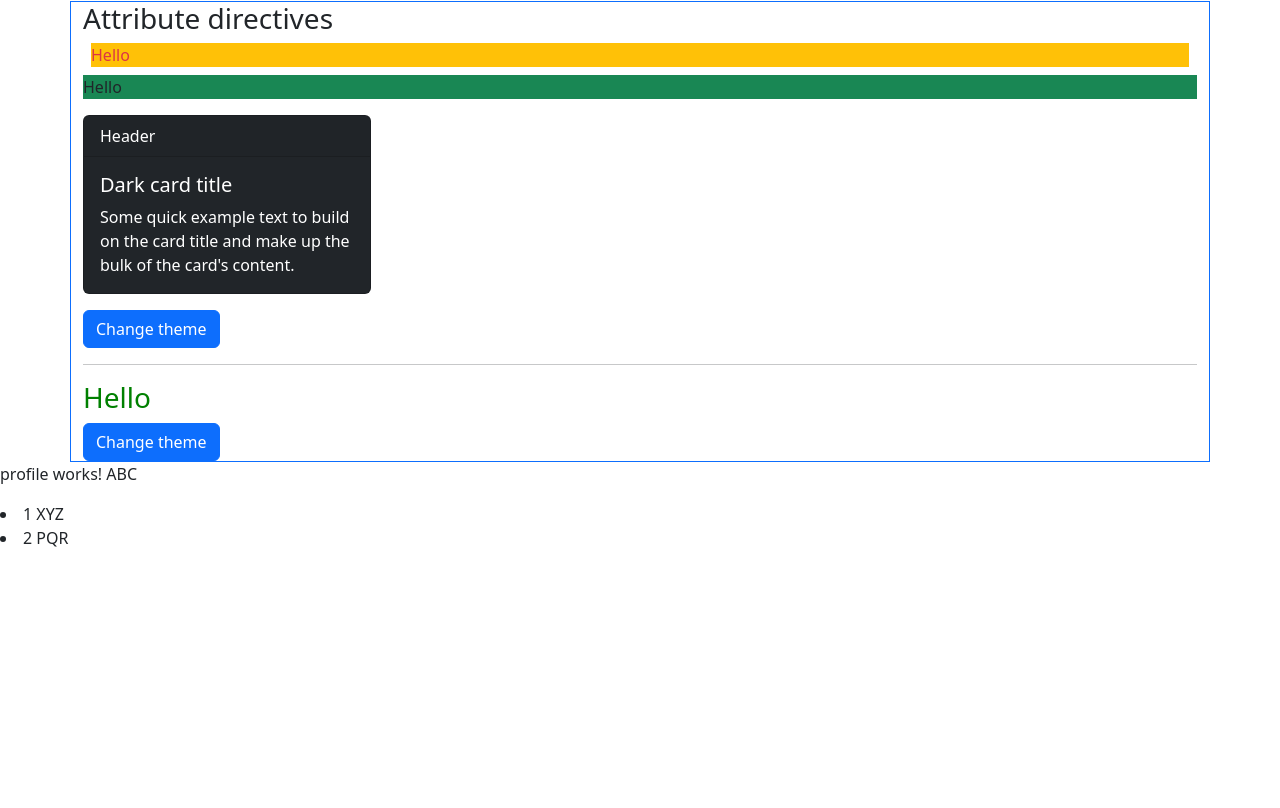
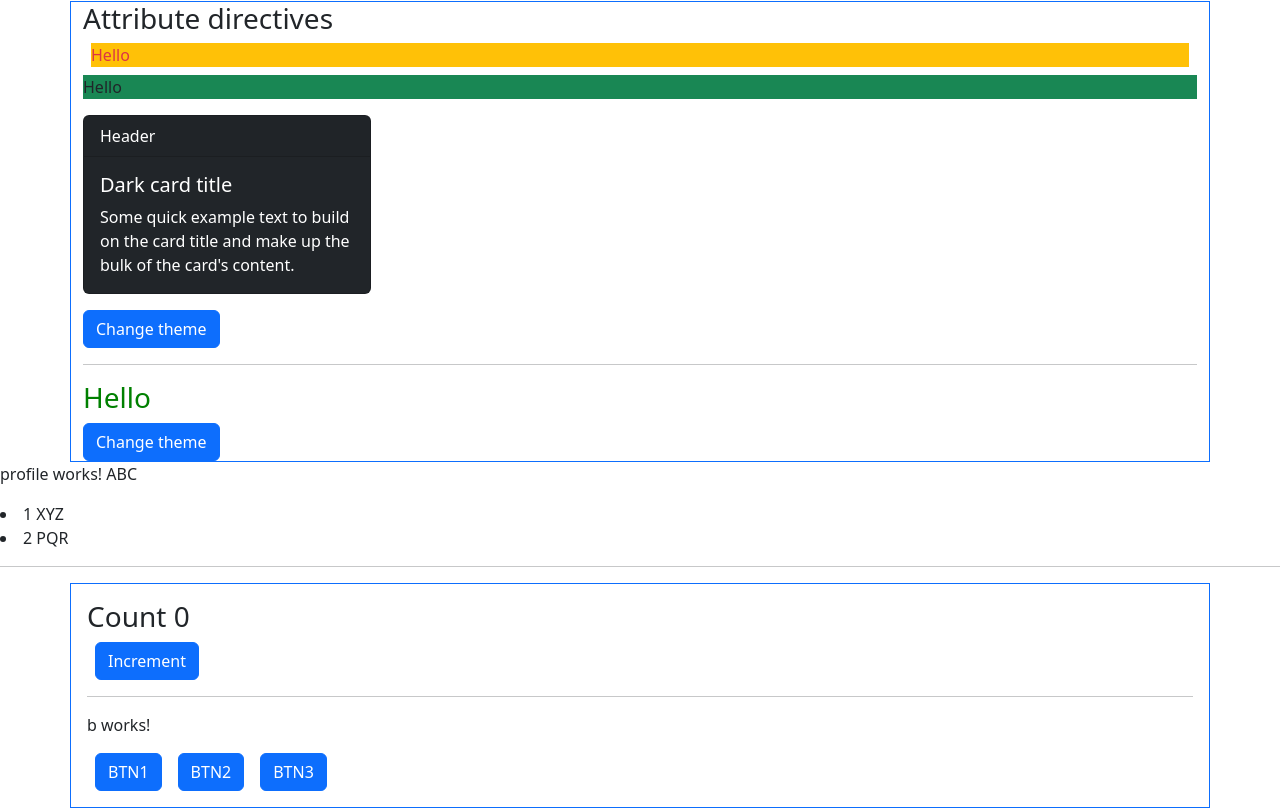
Before and after one commit to Priya-Vibhute/Angular-Weekend, an Angular app: page / in a window 1280 px wide. Shown: the part 2295-3103 px from the top of the page. Before the commit the page ends 2845 px from the top, so only its background shows below. Built offline with nearby package versions, Linux system fonts and the light colour scheme.

Commit message:
27-04-2025

```diff
--- /dev/null
+++ b/src/app/a/a.component.html
@@ -0,0 +1,15 @@
+<div class="container border border-primary p-3">
+
+    <h3>Count {{count}}</h3>
+    <button class="btn btn-primary mx-2"  (click)="increment()">Increment</button>
+
+
+
+    <hr>
+
+    <app-b [data]="dataFromParent" *ngIf="count<5"></app-b>
+    <button class="btn btn-primary mx-2"  (click)="changeData('Btn1')">BTN1</button>
+    <button class="btn btn-primary mx-2" (click)="changeData('Btn2')">BTN2</button>
+    <button class="btn btn-primary mx-2" (click)="changeData('Btn3')">BTN3</button>
+
+</div>
--- /dev/null
+++ b/src/app/a/a.component.ts
@@ -0,0 +1,27 @@
+import { Component } from '@angular/core';
+import { BComponent } from '../b/b.component';
+import { NgIf } from '@angular/common';
+
+@Component({
+  selector: 'app-a',
+  imports: [BComponent,NgIf],
+  templateUrl: './a.component.html',
+  styleUrl: './a.component.css'
+})
+export class AComponent {
+
+  dataFromParent=""
+  count=0;
+
+    changeData(data:string)
+    {
+      this.dataFromParent=data;
+    }
+
+    increment()
+    {
+      this.count++;
+    }
+
+
+}
--- a/src/app/app.component.html
+++ b/src/app/app.component.html
@@ -13,3 +13,5 @@
 <app-parent></app-parent>
 <app-attributedirectives></app-attributedirectives>
 <app-profile></app-profile>
+<hr>
+<app-a></app-a>
--- a/src/app/app.component.ts
+++ b/src/app/app.component.ts
@@ -11,10 +11,12 @@ import { SwitchexampleComponent } from './switchexample/switchexample.component'
 import { ParentComponent } from './parent/parent.component';
 import { AttributedirectivesComponent } from './attributedirectives/attributedirectives.component';
 import { ProfileComponent } from './profile/profile.component';
+import { AComponent } from './a/a.component';
+import { BComponent } from './b/b.component';
 
 @Component({
   selector: 'app-root',
-  imports: [RouterOutlet,AboutComponent,ProductComponent,CategoryComponent,DataBindingComponent,AdditionComponent,PipeExamplesComponent,DirectivesExampleComponent,SwitchexampleComponent,ParentComponent,AttributedirectivesComponent,ProfileComponent],
+  imports: [RouterOutlet,AboutComponent,ProductComponent,CategoryComponent,DataBindingComponent,AdditionComponent,PipeExamplesComponent,DirectivesExampleComponent,SwitchexampleComponent,ParentComponent,AttributedirectivesComponent,ProfileComponent,AComponent],
   templateUrl: './app.component.html',
   styleUrl: './app.component.css'
 })
--- /dev/null
+++ b/src/app/b/b.component.html
@@ -0,0 +1 @@
+<p>b works! {{data}}</p>
--- /dev/null
+++ b/src/app/b/b.component.ts
@@ -0,0 +1,43 @@
+import { Component, Input, SimpleChanges } from '@angular/core';
+
+@Component({
+  selector: 'app-b',
+  imports: [],
+  templateUrl: './b.component.html',
+  styleUrl: './b.component.css'
+})
+export class BComponent {
+
+    @Input() data=""
+
+    constructor()
+    {
+      console.log("B component constructor",this.data);
+
+    }
+
+    ngOnChanges(changes:SimpleChanges)
+    {
+      console.log("B component ngOnChanges Invoked",changes["data"]["previousValue"])
+    }
+
+    ngOnInit()
+    {
+      console.log("B component ngOnInit",this.data);
+
+
+    }
+
+    ngDoCheck()
+    {
+      console.log("B Component ngDoCheck");
+    }
+
+    ngOnDestroy()
+    {
+      console.log("Component destroyed");
+
+    }
+
+
+}
```
Also changed, not shown: src/app/a/a.component.css (added), src/app/b/b.component.css (added), 2 other files (tests, documents, lock files or other folders).
